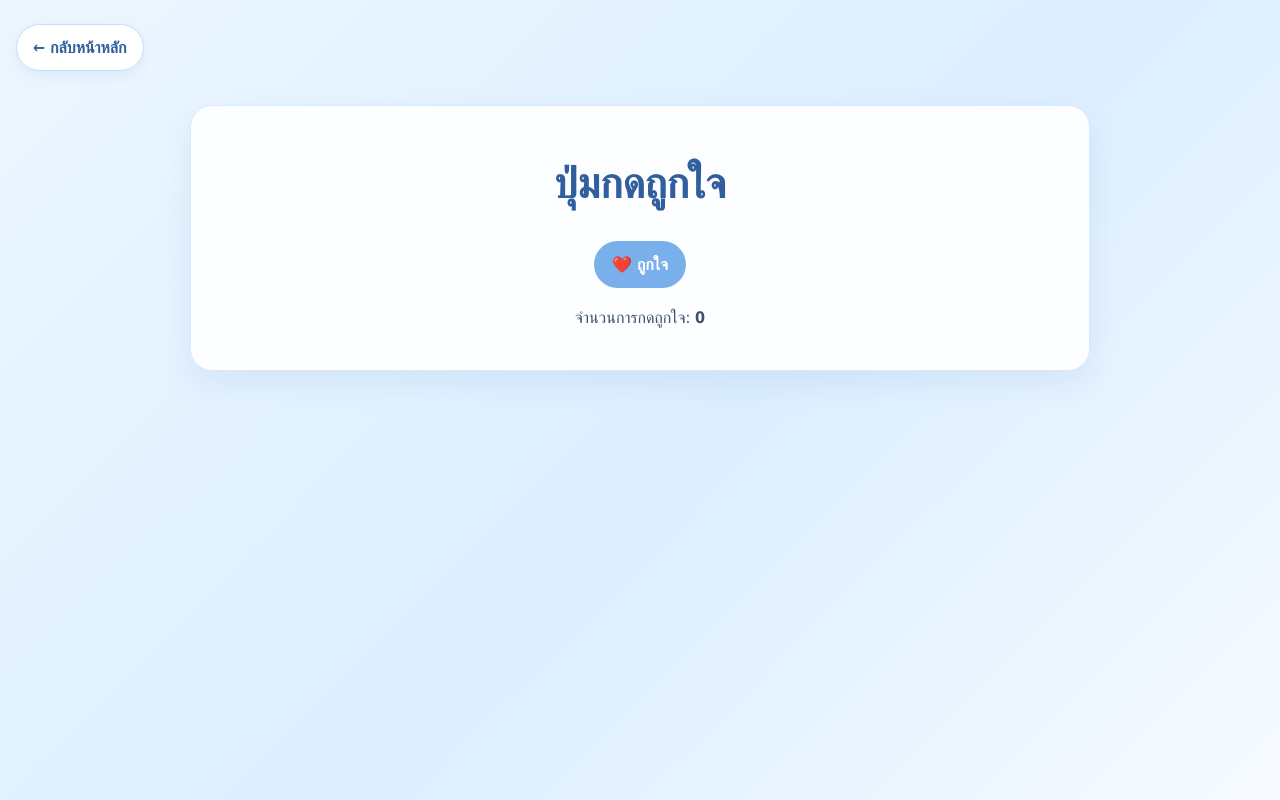
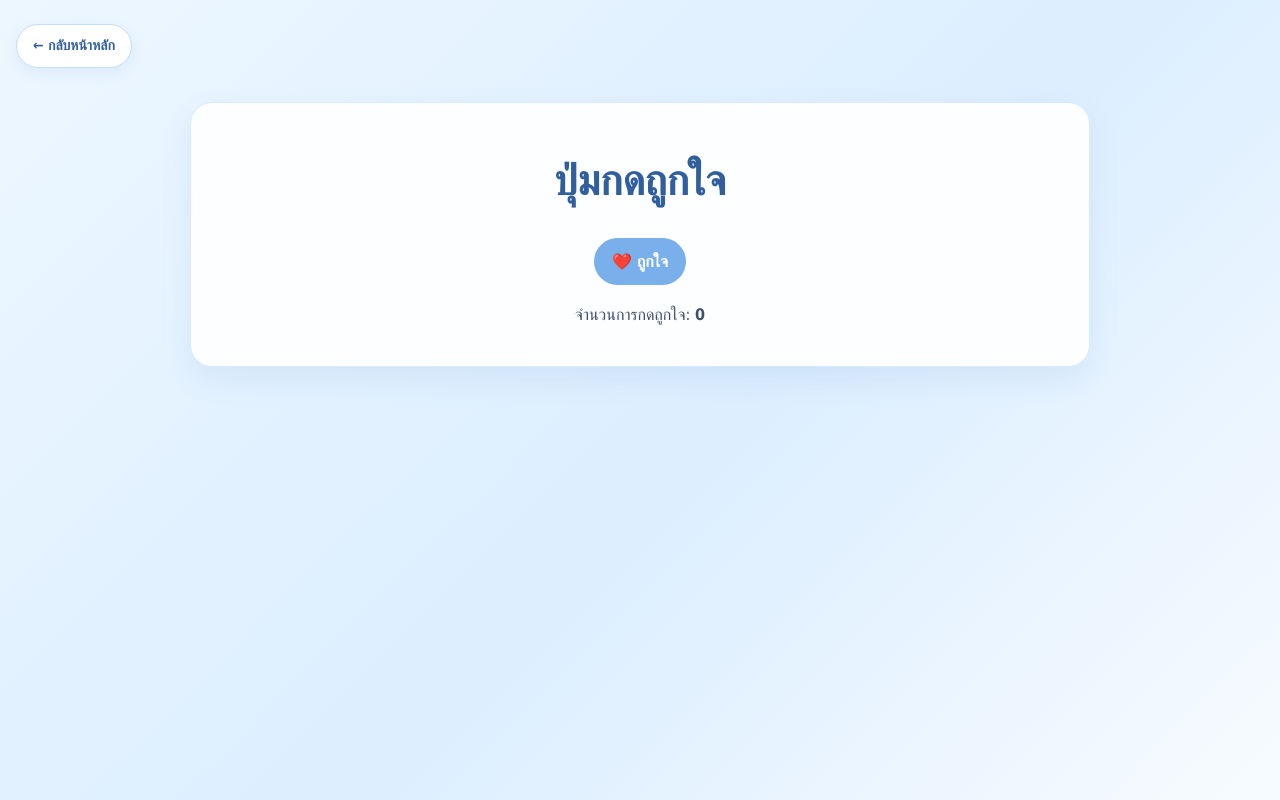
Before and after one commit to WaySpaceOrg/php_7018, a plain HTML site: page Lesson3/ex3.html in a window 1280 px wide. Drawn offline with Linux system fonts and the light colour scheme.

Commit message:
Add consistent back-to-home button to lesson page

```diff
--- a/Lesson3/ex3.html
+++ b/Lesson3/ex3.html
@@ -19,10 +19,16 @@ img{max-width:100%;height:auto;border-radius:14px}form{display:grid;gap:10px}
 input,select,textarea{width:100%;max-width:100%;padding:11px 13px;border:1px solid #c6ddfa;border-radius:11px;background:#fff;color:var(--text);font:inherit}
 button{padding:10px 18px;border:0;border-radius:24px;background:var(--blue);color:#fff;font:inherit;font-weight:bold;cursor:pointer}button:hover{background:var(--dark)}label{font-weight:bold;color:var(--dark)}footer{text-align:center;color:#5b79a3}
 @media(max-width:600px){body{padding:16px 11px 30px}body>h1,body>h2,body>h3,body>p,body>form,body>table,body>header,body>main,body>section,body>div,body>button{padding:16px}}
+
+/* ปุ่มกลับหน้าหลักแบบเดียวกันทุกแบบฝึกหัด */
+.home-back{display:inline-flex;align-items:center;gap:7px;margin:0 auto 18px;padding:9px 16px;background:#fff;border:1px solid #c6ddfa;border-radius:30px;color:#315f9e;text-decoration:none;font-family:Tahoma,sans-serif;font-size:14px;font-weight:bold;box-shadow:0 5px 15px #5b8bc21a;transition:.2s}
+.home-back:hover{background:#79afea;color:#fff}
 </style>
 </head>
 <body>
-  <a href="../index.html" style="display:inline-block;margin:12px;padding:10px 18px;background:#dceeff;color:#315f9e;border:1px solid #b9d8ff;border-radius:24px;text-decoration:none;font-family:Tahoma,sans-serif;font-weight:bold;">← กลับหน้าหลัก</a>
+<a class="home-back" href="../index.html">← กลับหน้าหลัก</a>
+
+
 
   <main style="text-align:center;">
     <h1>ปุ่มกดถูกใจ</h1>
```
